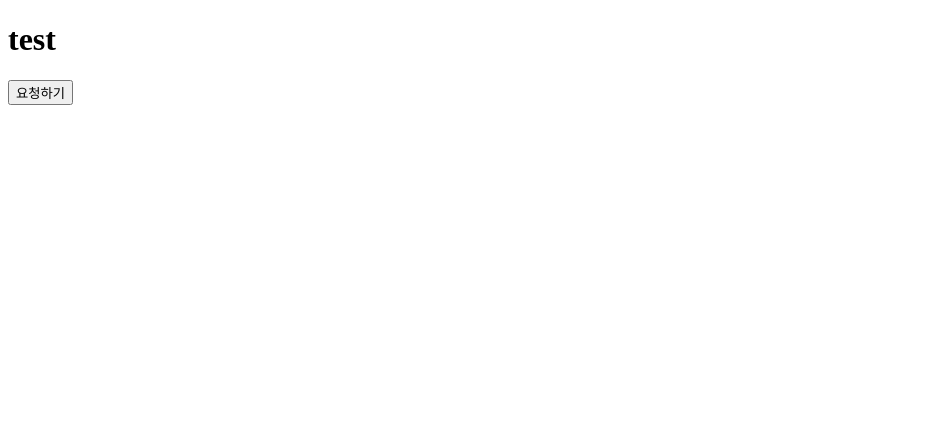
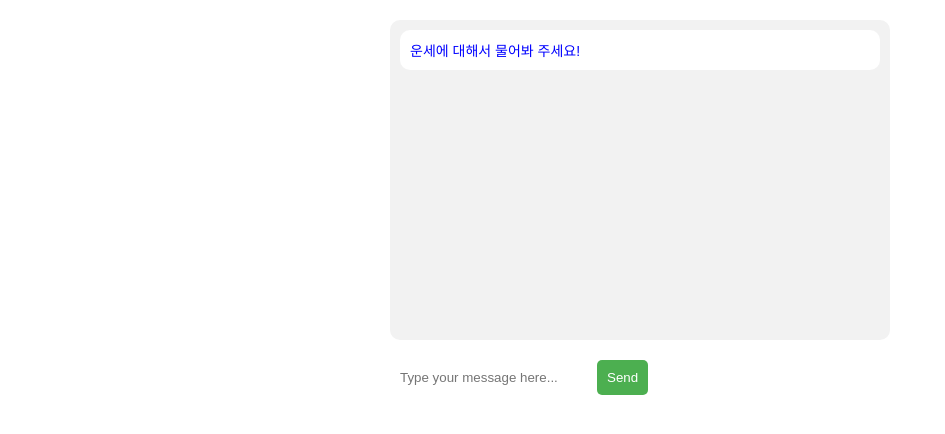
Before and after one commit to youngsuseo/fortune-frontend, a website: page index.html in a window 1280 px wide. Shown: the whole page, without its empty margins (0-945 px from the left). Drawn offline with Linux system fonts and the light colour scheme.

Commit message:
feat 채팅 화면 구성

```diff
--- a/index.html
+++ b/index.html
@@ -2,29 +2,124 @@
 <html lang="ko">
 <head>
     <meta charset="UTF-8">
-    <title>Golden Key</title>
+    <title>Chat UI Screen</title>
+    <style>
+        body {
+            margin: 0;
+            padding: 0;
+            font-family: Arial, sans-serif;
+            font-size: 14px;
+        }
+
+        .chat-container {
+            max-width: 500px;
+            margin: 0 auto;
+            padding: 20px;
+        }
+
+        .chat-box {
+            background-color: #f2f2f2;
+            padding: 10px;
+            border-radius: 10px;
+            margin-bottom: 20px;
+            overflow-y: scroll;
+            height: 300px;
+        }
+
+        .chat-message {
+            background-color: #fff;
+            padding: 10px;
+            border-radius: 10px;
+            margin-bottom: 10px;
+        }
+
+        .chat-message p {
+            margin: 0;
+            padding: 0;
+        }
+
+        .chat-input {
+            display: flex;
+            margin-top: 20px;
+        }
+
+        .chat-input input {
+            flex: 1;
+            padding: 10px;
+            border: none;
+            border-radius: 5px;
+            margin-right: 10px;
+        }
+
+        .chat-input button {
+            background-color: #4CAF50;
+            color: #fff;
+            border: none;
+            padding: 10px;
+            border-radius: 5px;
+            cursor: pointer;
+        }
+
+        .chat-input button:hover {
+            background-color: #3e8e41;
+        }
+
+        .assistant {
+            color: blue;
+        }
+    </style>
 </head>
 <body>
-    <h1>test</h1>
-    <button onclick="getFortune()">요청하기</button>
+    <div class="chat-container">
+        <div class="chat-box">
+            <div class="chat-message">
+                <p class="assistant">운세에 대해서 물어봐 주세요!</p>
+            </div>
+        </div>
+        <div class="chat-input">
+            <label>
+                <input type="text" placeholder="Type your message here...">
+            </label>
+            <button>Send</button>
+        </div>
+    </div>
+
     <script>
-        async function getFortune() {
-            try {
-                const response = await fetch('http://localhost:3000/fortune', {
-                    method: 'POST', // 또는 'PUT'
-                    headers: {
-                        'Content-Type': 'application/json',
-                    },
-                    body: JSON.stringify({ name : 'john'})
+        const chatBox = document.querySelector('.chat-box');
+        let userMessages = [];
+        let assistantMessages = [];
+
+        const sendMessage = async () => {
+            const chatInput = document.querySelector('.chat-input input');
+            const chatMessage = document.createElement('div');
+            chatMessage.classList.add('chat-message');
+            chatMessage.innerHTML = `<p>${chatInput.value}</p>`;
+            chatBox.appendChild(chatMessage);
+
+            userMessages.push(chatInput.value);
+            chatInput.value = '';
+
+            const response = await fetch('http://localhost:3000/fortune', {
+                method: 'POST',
+                headers: {
+                    'Content-Type': 'application/json'
+                },
+                body: JSON.stringify({
+                    userMessages: userMessages,
+                    assistantMessages: assistantMessages
                 })
+            });
 
-                const data = await response.json();
-                console.log(data);
-                return data;
-            } catch (error) {
-                console.log(error)
-            }
-        }
+            const data = await response.json();
+            assistantMessages.push(data.assistant);
+
+            const astrologerMessage = document.createElement('div');
+            astrologerMessage.classList.add('chat-message');
+            astrologerMessage.innerHTML = `<p class='assistant'>${data.assistant}</p>`;
+            chatBox.appendChild(astrologerMessage);
+        };
+
+        document.querySelector('.chat-input button').addEventListener('click', sendMessage);
     </script>
 </body>
 </html>
```
